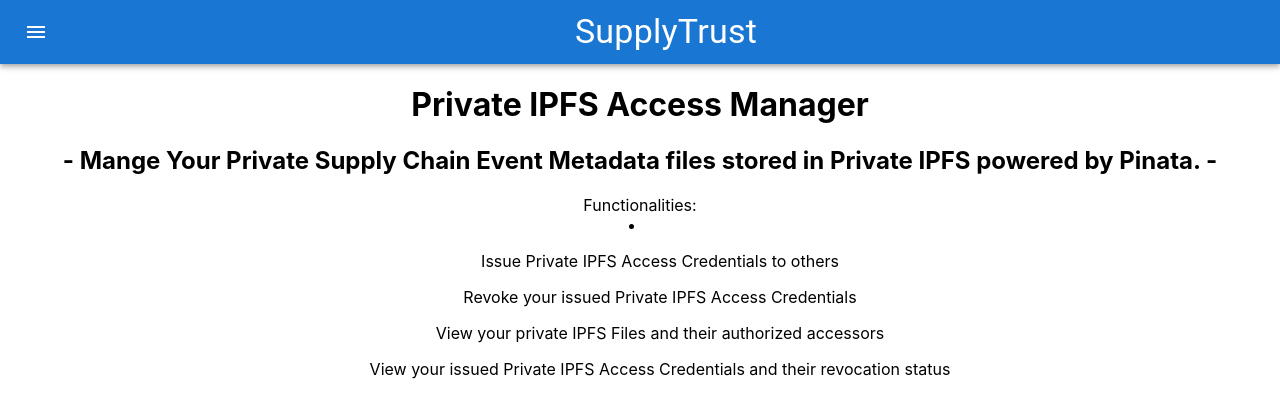
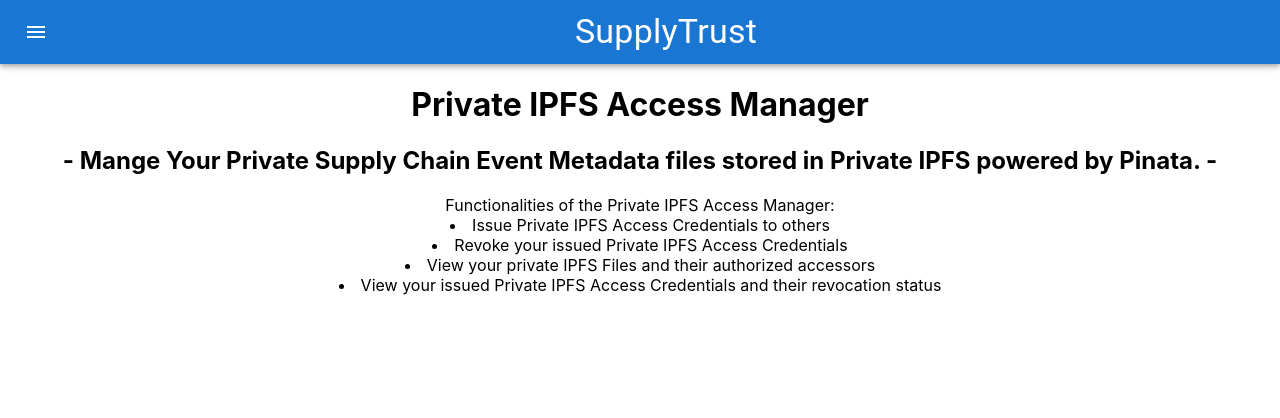
Before and after one commit to sid030sid/supply-trust, a React (Create React App) app in the folder frontend/: page /access-manager in a window 1280 px wide. Shown: the top 418 px of the page. Built offline with nearby package versions, Linux system fonts and the light colour scheme; the HTML template or start-up script is replaced by a standard one.

Commit message:
beautified access mananger page

```diff
--- a/frontend/src/components/AccessManager.js
+++ b/frontend/src/components/AccessManager.js
@@ -4,13 +4,11 @@ const AccessManager = () => {
         <h1>Private IPFS Access Manager</h1>
         <h2>- Mange Your Private Supply Chain Event Metadata files stored in Private IPFS powered by Pinata. -</h2>
         <div>
-            Functionalities:
-            <li>
-                <ul>Issue Private IPFS Access Credentials to others</ul>
-                <ul>Revoke your issued Private IPFS Access Credentials</ul>
-                <ul>View your private IPFS Files and their authorized accessors</ul>
-                <ul>View your issued Private IPFS Access Credentials and their revocation status</ul>
-            </li>
+            Functionalities of the Private IPFS Access Manager:
+            <li>Issue Private IPFS Access Credentials to others</li>
+            <li>Revoke your issued Private IPFS Access Credentials</li>
+            <li>View your private IPFS Files and their authorized accessors</li>
+            <li>View your issued Private IPFS Access Credentials and their revocation status</li>
         </div>
       </div>
     );
```
